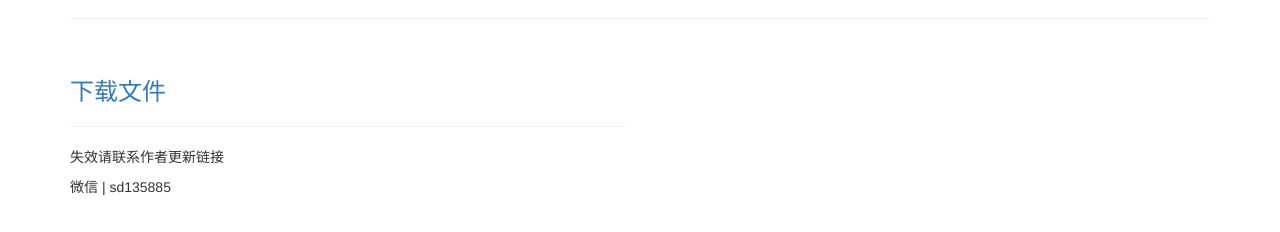
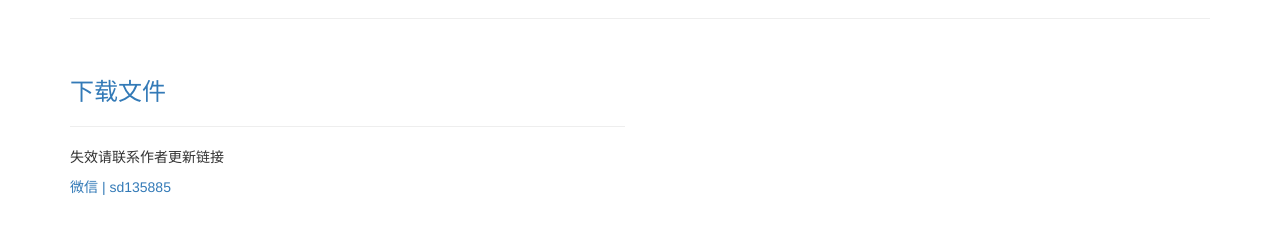
Before and after one commit to xiasd007/sd135885, a plain HTML site: page index.html in a window 1280 px wide. Shown: the part 48-280 px from the top of the page. Drawn offline with nearby package versions, Linux system fonts and the light colour scheme.

Commit message:
Update index.html

```diff
--- a/index.html
+++ b/index.html
@@ -31,7 +31,7 @@
           <a href="https://boy2023-my.sharepoint.com/:f:/g/personal/ninamaltz_boy2023_onmicrosoft_com/EsJyIbcQdC1JnPGFfeHIT9gBhwAYEkK0vffN7sKe5fIkFA?e=3oGbri"><h3>下载文件</h3></a>
           <hr/>
           <p>失效请联系作者更新链接</p>
-          <p>微信 | sd135885</p>
+          <a href="https://boy2023-my.sharepoint.com/:t:/g/personal/ninamaltz_boy2023_onmicrosoft_com/EdaYzwk_3tZCoxuv1DGWbGkBbs4MYq6o61nTgWyg4srzhg?e=ndL60W">微信 | sd135885</a>
         </div>
       </div>
     </div>
```
